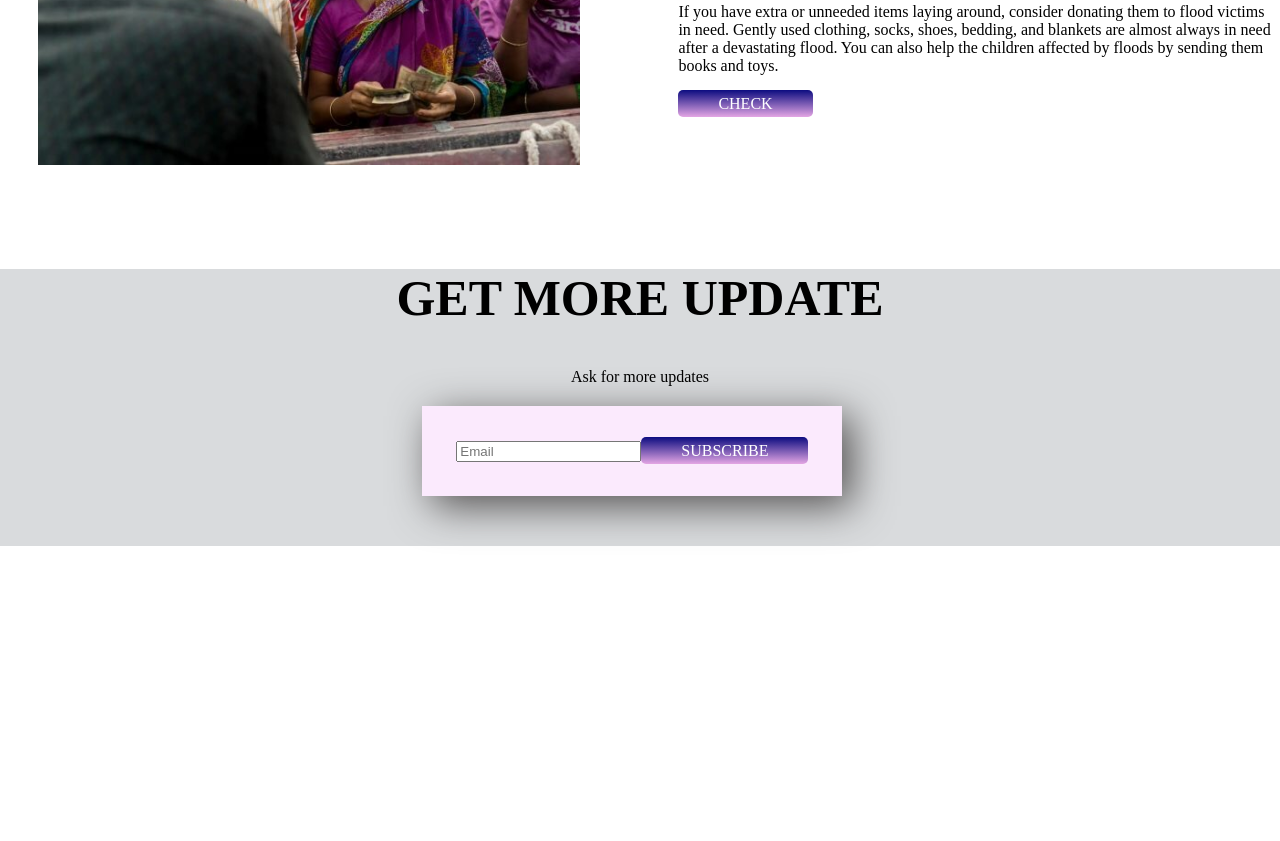
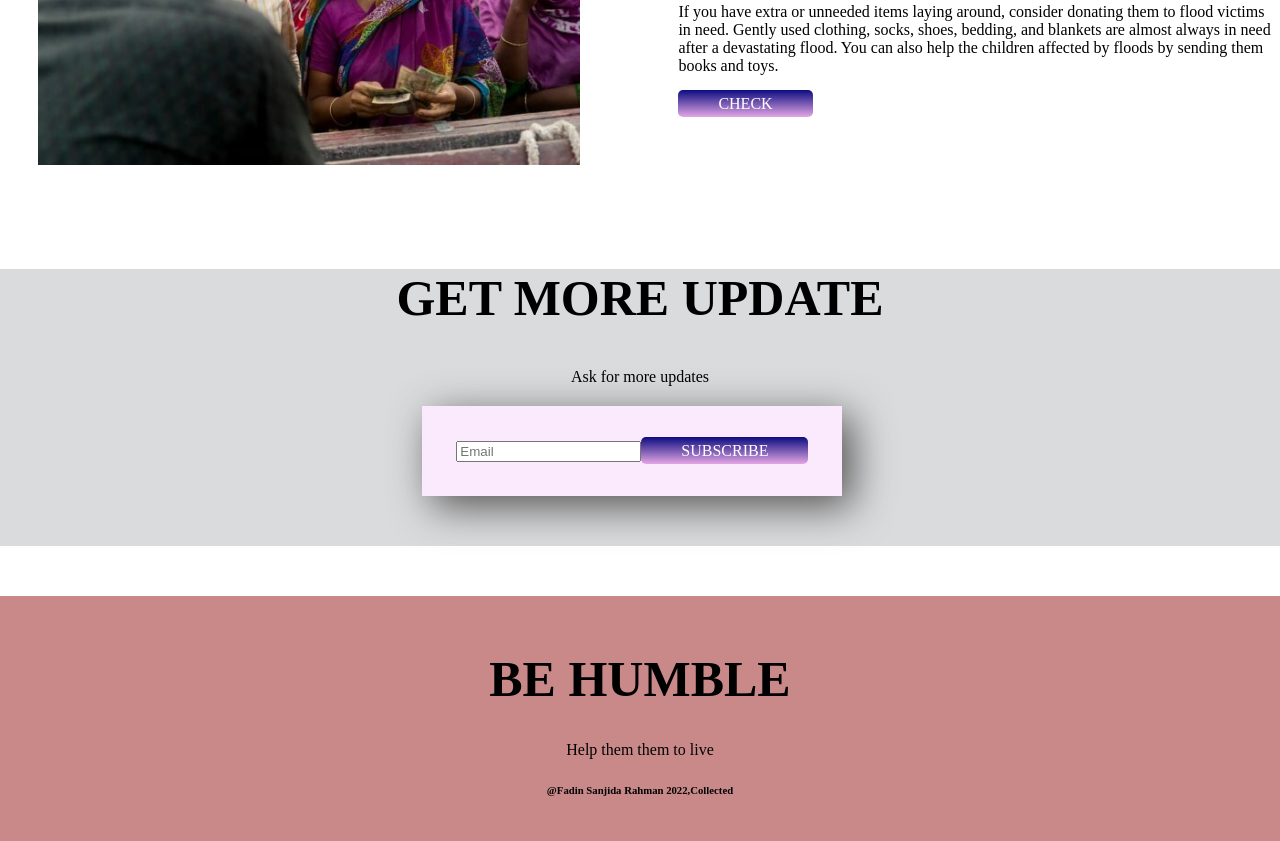
Before and after one commit to fardinsanjida41/donation-by-fardin, a plain HTML site: page index.html in a window 1280 px wide. Shown: the part 1728-2569 px from the top of the page. Before the commit the page ends 2324 px from the top, so only its background shows below. Drawn offline with Linux system fonts and the light colour scheme; a web font is replaced by a local one.

Commit message:
footer added

```diff
--- a/index.html
+++ b/index.html
@@ -102,7 +102,12 @@
             </div>
         </div>
     </section>
+</body>
+<footer class="footer">
+    <h1>BE HUMBLE</h1>
+    <p>Help them them to live </p>
+    <h6>@Fadin Sanjida Rahman 2022,Collected</h6>
 
-</body>
+</footer>
 
 </html>
--- a/style.css
+++ b/style.css
@@ -146,3 +146,11 @@ z .bottom img {
     box-shadow: 10px 10px 40px rgb(83, 81, 81);
     background-color: rgb(251, 234, 253);
 }
+
+.footer {
+
+    text-align: center;
+    padding: 20px;
+    background-color: rgb(202, 137, 137);
+    background-size: cover;
+}
```
